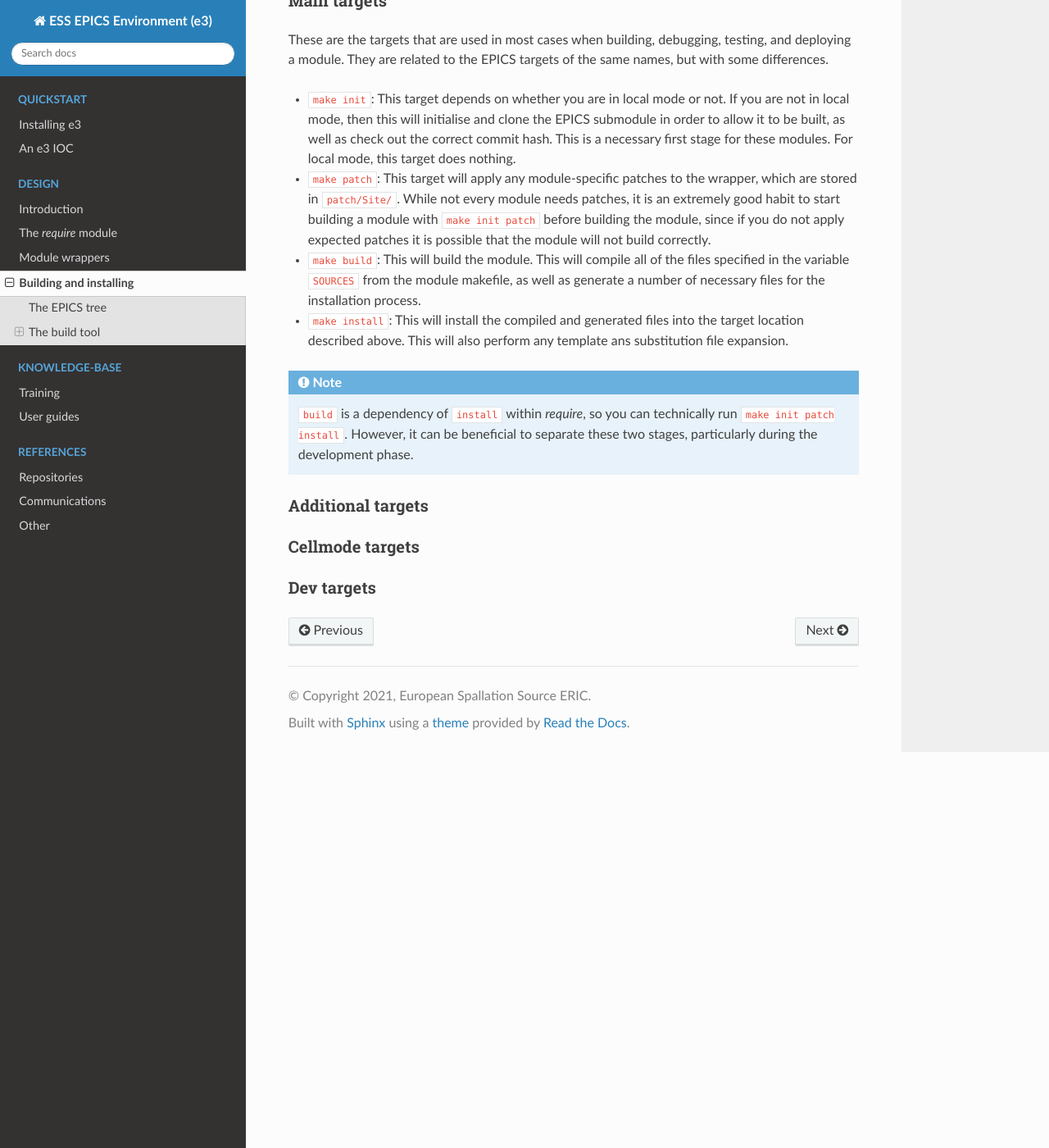
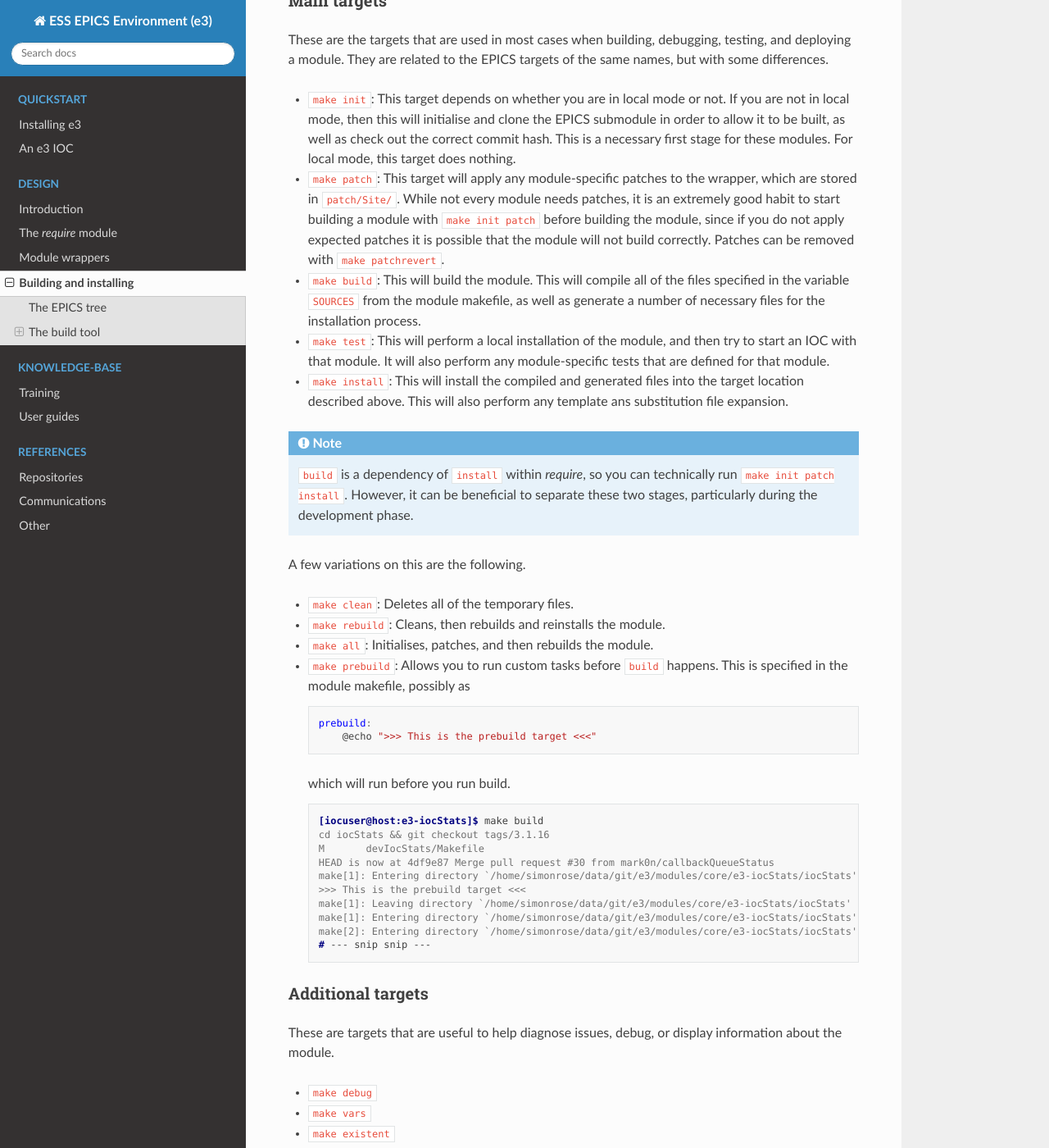
Before and after one commit to ttkorhonen/e3pages, a Sphinx documentation site: the page built from docs/design/4_build_process.md, in a window 1280 px wide and 1400 px high, scrolled down 2784 px. Shown: the whole window at 82% size. Built offline with Sphinx 7.4.7 and the Read the Docs theme 2.0.0, drawn with Linux system fonts in a browser that asks for light colours.

Commit message:
Added clean, rebuild, all, prebuild

````diff
--- a/docs/design/4_build_process.md
+++ b/docs/design/4_build_process.md
@@ -126,15 +126,46 @@ The targets fall into several categories.
 These are the targets that are used in most cases when building, debugging, testing, and deploying a module. They are related to the EPICS targets of the same names, but with some differences.
 
 * `make init`: This target depends on whether you are in local mode or not. If you are not in local mode, then this will initialise and clone the EPICS submodule in order to allow it to be built, as well as check out the correct commit hash. This is a necessary first stage for these modules. For local mode, this target does nothing.
-* `make patch`: This target will apply any module-specific patches to the wrapper, which are stored in `patch/Site/`. While not every module needs patches, it is an extremely good habit to start building a module with `make init patch` before building the module, since if you do not apply expected patches it is possible that the module will not build correctly.
+* `make patch`: This target will apply any module-specific patches to the wrapper, which are stored in `patch/Site/`. While not every module needs patches, it is an extremely good habit to start building a module with `make init patch` before building the module, since if you do not apply expected patches it is possible that the module will not build correctly. Patches can be removed with `make patchrevert`.
 * `make build`: This will build the module. This will compile all of the files specified in the variable `SOURCES` from the module makefile, as well as generate a number of necessary files for the installation process.
+* `make test`: This will perform a local installation of the module, and then try to start an IOC with that module. It will also perform any module-specific tests that are defined for that module.
 * `make install`: This will install the compiled and generated files into the target location described above. This will also perform any template ans substitution file expansion.
 
 :::{note}
 `build` is a dependency of `install` within *require*, so you can technically run `make init patch install`. However, it can be beneficial to separate these two stages, particularly during the development phase.
 :::
 
+A few variations on this are the following.
+* `make clean`: Deletes all of the temporary files.
+* `make rebuild`: Cleans, then rebuilds and reinstalls the module.
+* `make all`: Initialises, patches, and then rebuilds the module.
+* `make prebuild`: Allows you to run custom tasks before `build` happens. This is specified in the module makefile, possibly as
+  ```make
+  prebuild:
+      @echo ">>> This is the prebuild target <<<"
+  ```
+  which will run before you run build.
+  ```console
+  [iocuser@host:e3-iocStats]$ make build
+  cd iocStats && git checkout tags/3.1.16
+  M       devIocStats/Makefile
+  HEAD is now at 4df9e87 Merge pull request #30 from mark0n/callbackQueueStatus
+  make[1]: Entering directory `/home/simonrose/data/git/e3/modules/core/e3-iocStats/iocStats'
+  >>> This is the prebuild target <<<
+  make[1]: Leaving directory `/home/simonrose/data/git/e3/modules/core/e3-iocStats/iocStats'
+  make[1]: Entering directory `/home/simonrose/data/git/e3/modules/core/e3-iocStats/iocStats'
+  make[2]: Entering directory `/home/simonrose/data/git/e3/modules/core/e3-iocStats/iocStats'
+  # --- snip snip ---
+  ```
+
 ### Additional targets
+
+These are targets that are useful to help diagnose issues, debug, or display information about the module.
+
+* `make debug`
+* `make vars`
+* `make existent`
+
 ### Cellmode targets
 
 ### Dev targets
````
